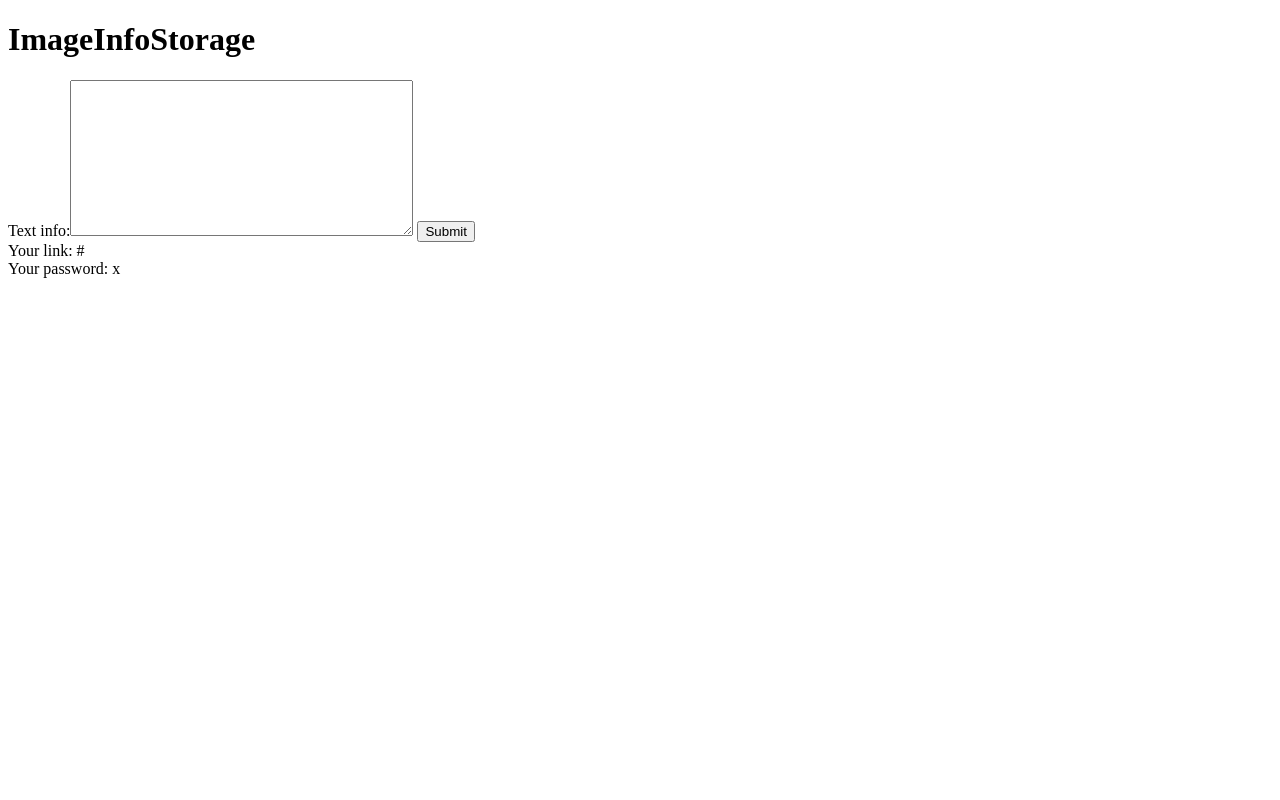
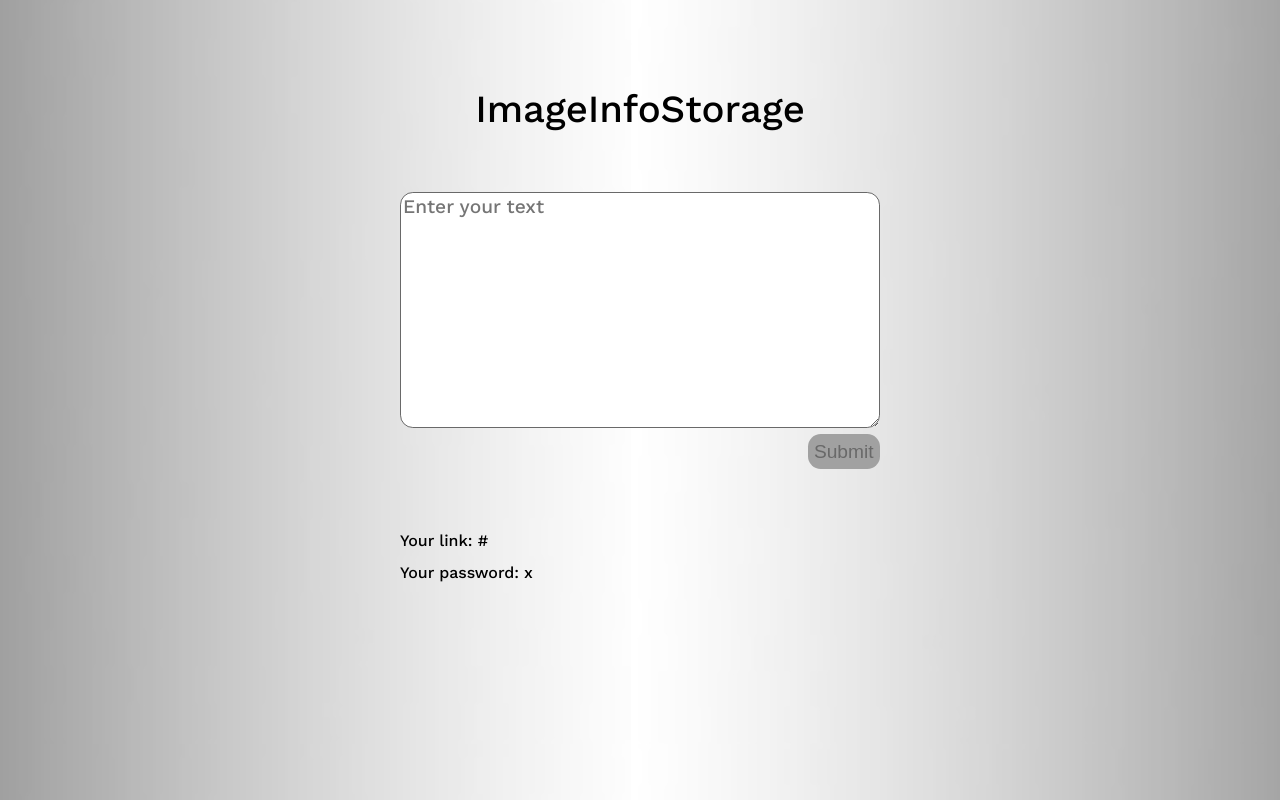
Before and after one commit to Tritikale/ImageInfoStorage, a Django app: template ImageInfoStorage/main/templates/main/index.html in a window 1280 px wide. Run offline with Django 3.2, Linux system fonts and the light colour scheme; tables that the repository leaves empty hold one stand-in row (values such as "Sample post"); the template is opened without the code that fills it: values that come from a table or form of the project are taken from there, most other values are stand-ins (such as "Sample title", 1, 10 or a date in 2020).

Commit message:
Added dynamic urls, password check and styles

```diff
--- a/ImageInfoStorage/ImageInfoStorage/settings.py
+++ b/ImageInfoStorage/ImageInfoStorage/settings.py
@@ -119,7 +119,10 @@ USE_TZ = True
 # Static files (CSS, JavaScript, Images)
 # https://docs.djangoproject.com/en/3.2/howto/static-files/
 
-STATIC_ROOT = BASE_DIR / 'static'
+
+STATICFILES_DIRS = [
+    BASE_DIR / 'static',
+]
 
 STATIC_URL = '/static/'
 
--- a/ImageInfoStorage/ImageInfoStorage/urls.py
+++ b/ImageInfoStorage/ImageInfoStorage/urls.py
@@ -22,4 +22,4 @@ from django.conf.urls.static import static
 urlpatterns = [
     path('admin/', admin.site.urls),
     path('', include('main.urls'))
-] + static(settings.MEDIA_URL, document_root=settings.MEDIA_ROOT)
+] + static(settings.STATIC_URL, document_root=settings.STATIC_ROOT) + static(settings.MEDIA_URL, document_root=settings.MEDIA_ROOT)
--- a/ImageInfoStorage/main/forms.py
+++ b/ImageInfoStorage/main/forms.py
@@ -2,4 +2,14 @@ from django import forms
 
 
 class UserInfo(forms.Form):
-    text_info = forms.CharField(widget=forms.Textarea)
+    text_info = forms.CharField(widget=forms.Textarea(attrs={
+        'class': 'form input-form',
+        'placeholder': 'Enter your text'
+    }))
+
+
+class PasswordForm(forms.Form):
+    text_info = forms.CharField(widget=forms.TextInput(attrs={
+        'class': 'form password-form',
+        'placeholder': 'Enter your password'
+    }))
--- /dev/null
+++ b/ImageInfoStorage/main/static/main/css/base.css
@@ -0,0 +1,93 @@
+@import url('https://fonts.googleapis.com/css2?family=Work+Sans:wght@500&display=swap');
+
+{% load static %}
+
+/* ======================MAIN===================== */
+html {
+    font-family: 'Work Sans', sans-serif;
+    background: url('../img/background.png') center center / cover;
+    display: flex;
+    flex-direction: column;
+    justify-content: center;
+    align-items: center;
+}
+
+body {
+    font-family: 'Work Sans', sans-serif;
+    display: flex;
+    flex-direction: column;
+    justify-content: center;
+    align-items: center;
+    width: fit-content;
+    padding: 2vw 2vw;
+}
+
+.page-name {
+    display: flex;
+    justify-content: center;
+    padding: 5vw 5vw;
+    font-size: 3vw;
+    color: black;
+
+}
+
+.error-message{
+    color: red;
+}
+
+
+/* ======================FORMS===================== */
+
+form {
+    display: flex;
+    flex-direction: column;
+    width: fit-content;
+    height: fit-content;
+    font-size: 1.5vw;
+}
+
+form label {
+    display: none;
+}
+
+.form {
+    font-family: 'Work Sans', sans-serif;
+    font-size: 1.5vw;
+    border-radius: 1vw;
+    border-style: solid;
+    border-width: 0.1vw;
+    border-color: #696969;
+}
+
+button {
+    display: flex;
+    justify-content: center;
+    align-items: center;
+    align-self: center;
+    width: fit-content;
+    height: fit-content;
+    font-size: 1.5vw;
+    border: none;
+    border-radius: 1vw;
+    background-color: #a1a1a1;
+    color: #696969;
+    padding: 0.5vw 0.5vw;
+    margin-top: 0.5vw;
+    margin-left: auto;
+}
+
+button:hover {
+    cursor: pointer;
+    background: #8d8d8d;
+}
+
+/* ======================INDEX===================== */
+
+.user-info {
+    display: flex;
+    flex-direction: column;
+    margin-top: 5vw;
+    margin-right: auto;
+}
+
+/* ======================SHOW_PAGE===================== */
--- /dev/null
+++ b/ImageInfoStorage/main/static/main/css/reset.css
@@ -0,0 +1,48 @@
+/* http://meyerweb.com/eric/tools/css/reset/
+   v2.0 | 20110126
+   License: none (public domain)
+*/
+
+html, body, div, span, applet, object, iframe,
+h1, h2, h3, h4, h5, h6, p, blockquote, pre,
+a, abbr, acronym, address, big, cite, code,
+del, dfn, em, img, ins, kbd, q, s, samp,
+small, strike, strong, sub, sup, tt, var,
+b, u, i, center,
+dl, dt, dd, ol, ul, li,
+fieldset, form, label, legend,
+table, caption, tbody, tfoot, thead, tr, th, td,
+article, aside, canvas, details, embed,
+figure, figcaption, footer, header, hgroup,
+menu, nav, output, ruby, section, summary,
+time, mark, audio, video {
+	margin: 0;
+	padding: 0;
+	border: 0;
+	font-size: 100%;
+	font: inherit;
+	vertical-align: baseline;
+}
+/* HTML5 display-role reset for older browsers */
+article, aside, details, figcaption, figure,
+footer, header, hgroup, menu, nav, section {
+	display: block;
+}
+body {
+	line-height: 1;
+}
+ol, ul {
+	list-style: none;
+}
+blockquote, q {
+	quotes: none;
+}
+blockquote:before, blockquote:after,
+q:before, q:after {
+	content: '';
+	content: none;
+}
+table {
+	border-collapse: collapse;
+	border-spacing: 0;
+}
--- /dev/null
+++ b/ImageInfoStorage/main/templates/main/base.html
@@ -0,0 +1,22 @@
+{% load static %}
+<!DOCTYPE html>
+<html lang="ru">
+<head>
+    <meta charset="UTF-8">
+    <meta name="viewport"
+          content="width=device-width, user-scalable=n0, initial-scale=1.0">
+    <title>{% block title %}{% endblock %}</title>
+    <link rel="stylesheet" href="{% static 'main/css/reset.css' %}">
+    <link rel="stylesheet" href="{% static 'main/css/base.css' %}">
+</head>
+<body>
+    <h1 class="page-name">{% block page-name %}{% endblock %}</h1>
+    <form action="" method="post">
+        {% csrf_token %}
+        {{ form }}
+        {% block button %}{% endblock %}
+    </form>
+    <p class="error-message">{{ error_message }}</p>
+    {% block content %}{% endblock %}
+</body>
+</html>
--- a/ImageInfoStorage/main/templates/main/index.html
+++ b/ImageInfoStorage/main/templates/main/index.html
@@ -1,21 +1,20 @@
-<!DOCTYPE html>
-<html lang="ru">
-<head>
-    <meta charset="UTF-8">
-    <meta name="viewport"
-          content="width=device-width, user-scalable=n0, initial-scale=1.0">
-    <title>ImageInfoStorage</title>
-</head>
-<body>
-    <h1>ImageInfoStorage</h1>
-    <form action="" method="post">
-        {% csrf_token %}
-        {{ form }}
-        <input type="submit" value="Submit">
-    </form>
-    <div class="user_info">
-        Your link: {{link}} <br>
-        Your password: {{password}} <br>
+{% extends 'main/base.html' %}
+
+{% block title %}
+ImageInfoStorage
+{% endblock %}
+
+{% block page-name %}
+ImageInfoStorage
+{% endblock %}
+
+{% block button %}
+    <button type="submit">Submit</button>
+{% endblock %}
+
+{% block content %}
+    <div class="user-info">
+        <p>Your link: {{link}} </p><br>
+        <p>Your password: {{password}} </p><br>
     </div>
-</body>
-</html>
+{% endblock %}
--- a/ImageInfoStorage/main/urls.py
+++ b/ImageInfoStorage/main/urls.py
@@ -3,5 +3,5 @@ from . import views
 
 urlpatterns = [
     path('', views.index, name='home'),
-    path('show', views.show_page, name="show_page")
+    path('<str:link>', views.show_page, name="show_page")
 ]
```
Also changed, not shown: ImageInfoStorage/main/templates/main/show_page.html (+13 -10 lines), ImageInfoStorage/main/views.py (+24 -8 lines), ImageInfoStorage/main/static/main/img/background.png (added), ImageInfoStorage/main/templates/main/index.css (deleted).
